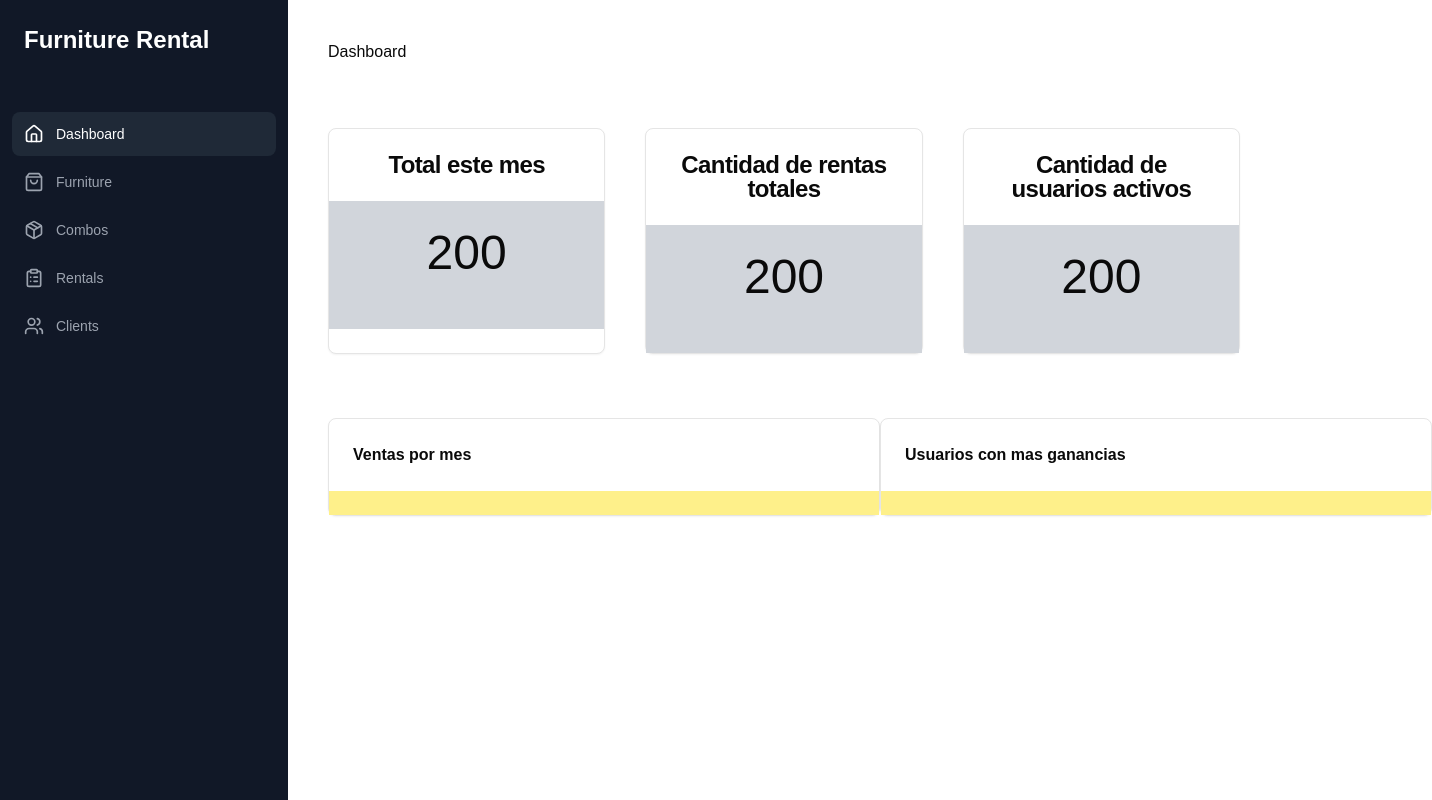
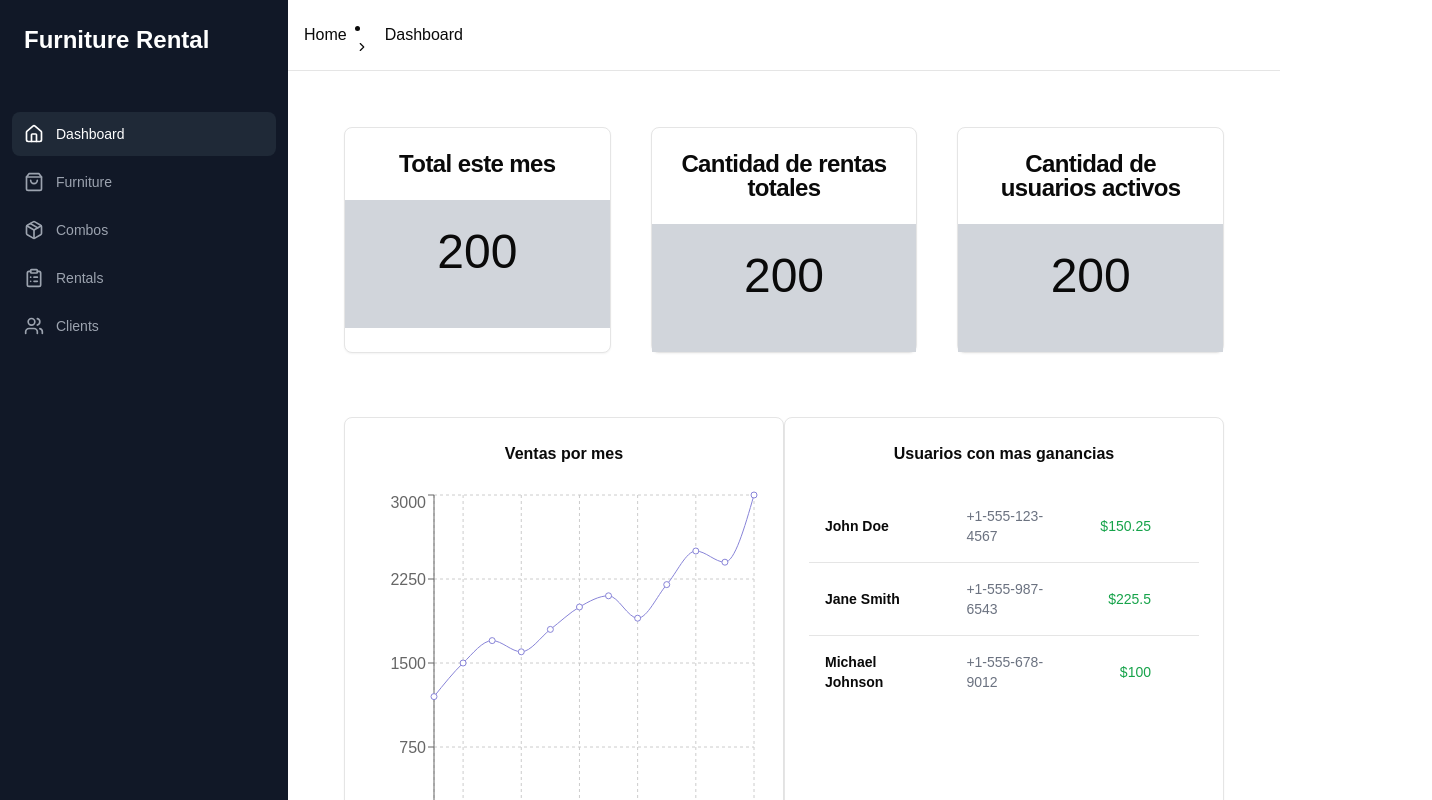
Before and after one commit to Samuel581/furniture-rental-client, a Next.js app: page /dashboard in a window 1280 px wide. Shown: the top 800 px of the page, 1432 px wide, since content can reach past the window. Built offline with nearby package versions, Linux system fonts and the light colour scheme.

Commit message:
:lipstick: add(dashboard) create sells by client and month bases

```diff
--- a/src/app/(dashboard)/dashboard/page.tsx
+++ b/src/app/(dashboard)/dashboard/page.tsx
@@ -1,14 +1,10 @@
 import DashboardRows from "@/components/dashboard/dashboard-rows";
 import TotalsRow from "@/components/dashboard/totals-row";
-import { Breadcrumb, BreadcrumbItem, BreadcrumbLink } from "@/components/ui/breadcrumb";
 import React from "react";
 
 function page() {
   return (
     <div className="flex flex-col space-y-auto m-10 gap-16">
-      <Breadcrumb>
-        <BreadcrumbItem><BreadcrumbLink>Dashboard</BreadcrumbLink></BreadcrumbItem>
-      </Breadcrumb>
       <TotalsRow />
       <DashboardRows />
     </div>
--- /dev/null
+++ b/src/components/dashboard/client-table.tsx
@@ -0,0 +1,38 @@
+import React from 'react'
+import { Table, TableBody, TableCell, TableRow } from '../ui/table'
+
+function ClientTable() {
+    const clients = [
+        {
+          name: "John Doe",
+          phone: "+1-555-123-4567",
+          return: 150.25,
+        },
+        {
+          name: "Jane Smith",
+          phone: "+1-555-987-6543",
+          return: 225.50,
+        },
+        {
+          name: "Michael Johnson",
+          phone: "+1-555-678-9012",
+          return: 100.00,
+        },
+      ];
+  return (
+    <Table>
+        <TableBody>
+            {clients.map(client => (
+                <TableRow key={client.phone}>
+                    <TableCell className='font-semibold'>{client.name}</TableCell>
+                    <TableCell className='text-gray-500'>{client.phone}</TableCell>
+                    <TableCell className='text-green-600 text-right'>${client.return}</TableCell>
+                    <TableCell></TableCell>
+                </TableRow>
+            ))}
+        </TableBody>
+    </Table>
+  )
+}
+
+export default ClientTable;
--- a/src/components/dashboard/dash-card.tsx
+++ b/src/components/dashboard/dash-card.tsx
@@ -1,18 +1,17 @@
 import React from 'react'
 import { Card, CardContent, CardHeader } from '../ui/card'
-
 interface DashCardProps {
     title?: string;
 }
 
-function DashCard({ title }: DashCardProps) {
+function DashCard({ title, children }: React.PropsWithChildren<DashCardProps>) {
   return (
-    <Card>
-      <CardHeader className='w-[550px]'>
+    <Card className='w-[650px] h-[500px]'>
+      <CardHeader className='text-center'>
         <p className='text-xxl font-semibold'>{ title }</p>
       </CardHeader>
-      <CardContent className='bg-yellow-200'>
-
+      <CardContent className=''>
+        {children}
       </CardContent>
     </Card>
   )
--- a/src/components/dashboard/dashboard-rows.tsx
+++ b/src/components/dashboard/dashboard-rows.tsx
@@ -1,11 +1,17 @@
 import React from 'react'
 import DashCard from './dash-card'
+import ClientTable from './client-table'
+import RentalsGraph from './rentals-graph'
 
 function DashboardRows() {
   return (
-    <div className='flex flex-row justify-around'>
-      <DashCard title='Ventas por mes'/>
-      <DashCard title='Usuarios con mas ganancias'/>
+    <div className='flex flex-row justify-between'>
+      <DashCard title='Ventas por mes'>
+        <RentalsGraph/>
+      </DashCard>
+      <DashCard title='Usuarios con mas ganancias'>
+        <ClientTable/>
+      </DashCard>
     </div>
   )
 }
--- /dev/null
+++ b/src/components/dashboard/rentals-graph.tsx
@@ -0,0 +1,45 @@
+"use client";
+import {
+  CartesianGrid,
+  Legend,
+  Line,
+  LineChart,
+  ResponsiveContainer,
+  Tooltip,
+  XAxis,
+  YAxis,
+} from "recharts";
+
+function RentalsGraph() {
+  const salesData = [
+    { month: "Jan", sales: 1200 },
+    { month: "Feb", sales: 1500 },
+    { month: "Mar", sales: 1700 },
+    { month: "Apr", sales: 1600 },
+    { month: "May", sales: 1800 },
+    { month: "June", sales: 2000 },
+    { month: "July", sales: 2100 },
+    { month: "Aug", sales: 1900 },
+    { month: "Sep", sales: 2200 },
+    { month: "Oct", sales: 2500 },
+    { month: "Nov", sales: 2400 },
+    { month: "Dec", sales: 3000 },
+  ];
+
+  return (
+    <div className="w-full h-[400px]">
+      <ResponsiveContainer width="100%" height="100%">
+        <LineChart data={salesData}>
+          <CartesianGrid strokeDasharray="3 3" />
+          <XAxis dataKey={"month"} />
+          <YAxis />
+          <Tooltip />
+          <Legend />
+          <Line type={"monotone"} dataKey={"sales"} stroke="#8884d8" />
+        </LineChart>
+      </ResponsiveContainer>
+    </div>
+  );
+}
+
+export default RentalsGraph;
--- a/src/components/dashboard/totals-row.tsx
+++ b/src/components/dashboard/totals-row.tsx
@@ -3,7 +3,7 @@ import DataCard from './data-card'
 
 function TotalsRow() {
   return (
-    <div className='flex flex-row space-x-10 justify-around'>
+    <div className='flex flex-row space-x-10 justify-between'>
       <DataCard title={'Total este mes'}/>
       <DataCard title={'Cantidad de rentas totales'}/>
       <DataCard title={'Cantidad de usuarios activos'}/>
--- /dev/null
+++ b/src/components/layout/dynamic-breadcrumb.tsx
@@ -0,0 +1,56 @@
+"use client";
+
+import { usePathname } from "next/navigation";
+import {
+  Breadcrumb,
+  BreadcrumbItem,
+  BreadcrumbLink,
+  BreadcrumbPage,
+  BreadcrumbSeparator,
+} from "@/components/ui/breadcrumb";
+
+export function DynamicBreadcrumb() {
+  const pathname = usePathname();
+
+  const generateBreadcrumbs = () => {
+    const paths = pathname.split("/").filter((path) => path);
+    let breadcrumbs: any = [];
+    let href = "";
+
+    paths.forEach((path, index) => {
+      href += `/${path}`;
+      const isLast = index === paths.length - 1;
+      const title = path.charAt(0).toUpperCase() + path.slice(1);
+
+      breadcrumbs.push(
+        <BreadcrumbItem key={href}>
+          {isLast ? (
+            <BreadcrumbPage>{title}</BreadcrumbPage>
+          ) : (
+            <BreadcrumbLink href={href}>{title}</BreadcrumbLink>
+          )}
+        </BreadcrumbItem>
+      );
+
+      if (!isLast) {
+        breadcrumbs.push(
+          <BreadcrumbSeparator key={`${href}-separator`} className="mx-2" />
+        );
+      }
+    });
+
+    return breadcrumbs;
+  };
+
+  return (
+    <Breadcrumb className="flex items-center">
+      <BreadcrumbItem>
+        <BreadcrumbLink href="/">Home</BreadcrumbLink>
+      </BreadcrumbItem>
+      {pathname !== "/" && (
+        <BreadcrumbSeparator className="mx-2"/>
+      )}
+      {generateBreadcrumbs()}
+    </Breadcrumb>
+  );
+}
--- a/src/components/layout/main-layout.tsx
+++ b/src/components/layout/main-layout.tsx
@@ -1,19 +1,23 @@
-import React from 'react'
-import Sidebar from './sidebar'
+import React from "react";
+import Sidebar from "./sidebar";
+import { DynamicBreadcrumb } from "./dynamic-breadcrumb";
 
 export default function MainLayout({
-    children
-} : {
-    children: React.ReactNode
+  children,
+}: {
+  children: React.ReactNode;
 }) {
   return (
-    <div className='h-full'>
-      <div className='hidden h-full md:flex md:w-72 md:flex-col md:fixed md:inset-y-0 z-[80] bg-gray-900'>
-        <Sidebar/>
+    <div className="h-full">
+      <div className="hidden h-full md:flex md:w-72 md:flex-col md:fixed md:inset-y-0 z-[80] bg-gray-900">
+        <Sidebar />
       </div>
-      <main className='md:pl-72'>
-        { children }
+      <main className="md:pl-72">
+        <div className="p-4 border-b">
+          <DynamicBreadcrumb />
+        </div>
+        <div className="p-4">{children}</div>
       </main>
     </div>
-  )
+  );
 }
--- /dev/null
+++ b/src/components/ui/table.tsx
@@ -0,0 +1,117 @@
+import * as React from "react"
+
+import { cn } from "@/lib/utils"
+
+const Table = React.forwardRef<
+  HTMLTableElement,
+  React.HTMLAttributes<HTMLTableElement>
+>(({ className, ...props }, ref) => (
+  <div className="relative w-full overflow-auto">
+    <table
+      ref={ref}
+      className={cn("w-full caption-bottom text-sm", className)}
+      {...props}
+    />
+  </div>
+))
+Table.displayName = "Table"
+
+const TableHeader = React.forwardRef<
+  HTMLTableSectionElement,
+  React.HTMLAttributes<HTMLTableSectionElement>
+>(({ className, ...props }, ref) => (
+  <thead ref={ref} className={cn("[&_tr]:border-b", className)} {...props} />
+))
+TableHeader.displayName = "TableHeader"
+
+const TableBody = React.forwardRef<
+  HTMLTableSectionElement,
+  React.HTMLAttributes<HTMLTableSectionElement>
+>(({ className, ...props }, ref) => (
+  <tbody
+    ref={ref}
+    className={cn("[&_tr:last-child]:border-0", className)}
+    {...props}
+  />
+))
+TableBody.displayName = "TableBody"
+
+const TableFooter = React.forwardRef<
+  HTMLTableSectionElement,
+  React.HTMLAttributes<HTMLTableSectionElement>
+>(({ className, ...props }, ref) => (
+  <tfoot
+    ref={ref}
+    className={cn(
+      "border-t bg-muted/50 font-medium [&>tr]:last:border-b-0",
+      className
+    )}
+    {...props}
+  />
+))
+TableFooter.displayName = "TableFooter"
+
+const TableRow = React.forwardRef<
+  HTMLTableRowElement,
+  React.HTMLAttributes<HTMLTableRowElement>
+>(({ className, ...props }, ref) => (
+  <tr
+    ref={ref}
+    className={cn(
+      "border-b transition-colors hover:bg-muted/50 data-[state=selected]:bg-muted",
+      className
+    )}
+    {...props}
+  />
+))
+TableRow.displayName = "TableRow"
+
+const TableHead = React.forwardRef<
+  HTMLTableCellElement,
+  React.ThHTMLAttributes<HTMLTableCellElement>
+>(({ className, ...props }, ref) => (
+  <th
+    ref={ref}
+    className={cn(
+      "h-12 px-4 text-left align-middle font-medium text-muted-foreground [&:has([role=checkbox])]:pr-0",
+      className
+    )}
+    {...props}
+  />
+))
+TableHead.displayName = "TableHead"
+
+const TableCell = React.forwardRef<
+  HTMLTableCellElement,
+  React.TdHTMLAttributes<HTMLTableCellElement>
+>(({ className, ...props }, ref) => (
+  <td
+    ref={ref}
+    className={cn("p-4 align-middle [&:has([role=checkbox])]:pr-0", className)}
+    {...props}
+  />
+))
+TableCell.displayName = "TableCell"
+
+const TableCaption = React.forwardRef<
+  HTMLTableCaptionElement,
+  React.HTMLAttributes<HTMLTableCaptionElement>
+>(({ className, ...props }, ref) => (
+  <caption
+    ref={ref}
+    className={cn("mt-4 text-sm text-muted-foreground", className)}
+    {...props}
+  />
+))
+TableCaption.displayName = "TableCaption"
+
+export {
+  Table,
+  TableHeader,
+  TableBody,
+  TableFooter,
+  TableHead,
+  TableRow,
+  TableCell,
+  TableCaption,
+}
```
Also changed, not shown: src/components/dashboard/client-row.tsx (added).
